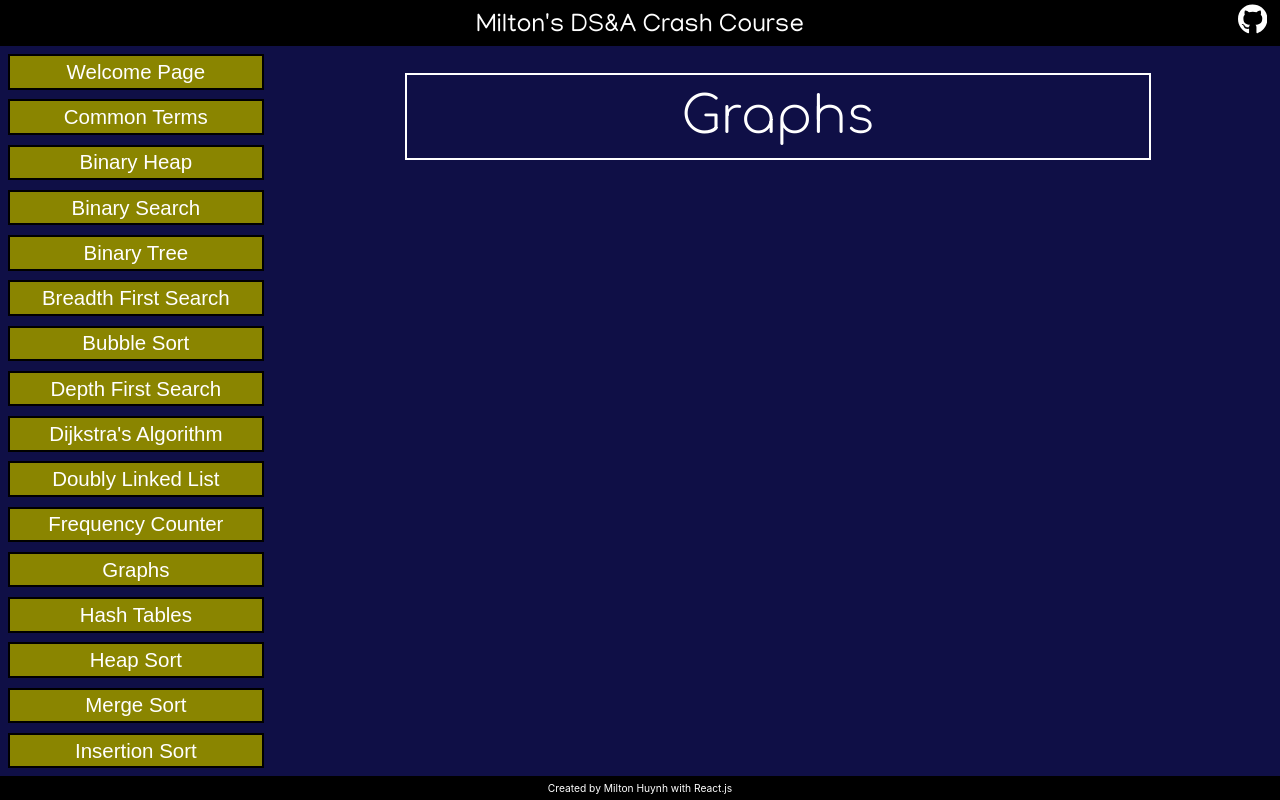
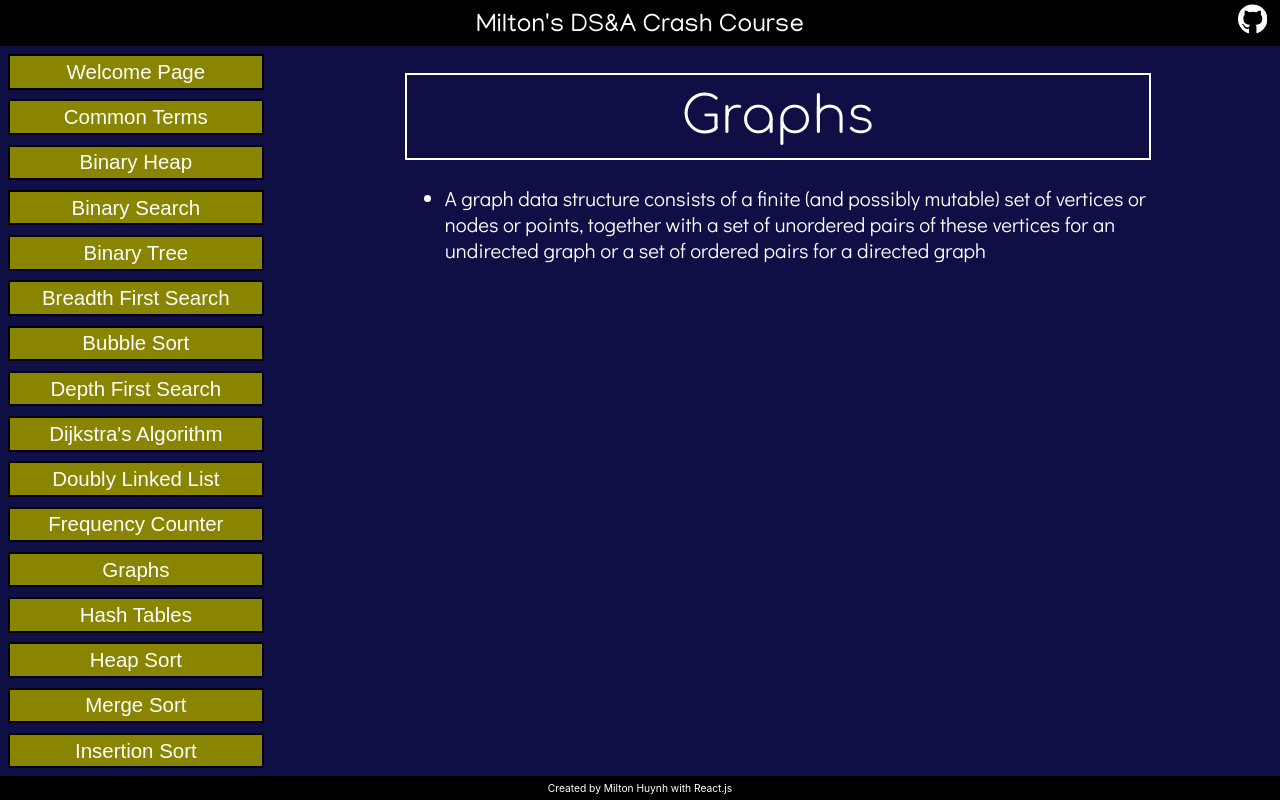
Before and after one commit to miltonhuynh/DSA-guide, a React (Create React App) app in the folder app/: page /DSA-guide/Graphs in a window 1280 px wide. Built offline with nearby package versions, Linux system fonts and the light colour scheme; a web font is replaced by a local one.

Commit message:
Added graph defition

```diff
--- a/app/src/Concepts/Graphs.js
+++ b/app/src/Concepts/Graphs.js
@@ -4,6 +4,11 @@ export default function Graphs() {
   return (
 		<div class="Concept_page">
 			<div class="Concept_title">Graphs</div>
+			<div class="Container font-m">
+				<ul>
+					<li>A graph data structure consists of a finite (and possibly mutable) set of vertices or nodes or points, together with a set of unordered pairs of these vertices for an undirected graph or a set of ordered pairs for a directed graph</li>
+				</ul>
+			</div>
 		</div>
 	)
 }
--- a/app/src/index.js
+++ b/app/src/index.js
@@ -65,7 +65,6 @@ root.render(
         <Route path="/DSA-guide/BinaryTree" element={<BinaryTree />} />
         <Route path="/DSA-guide/BinaryHeap" element={<BinaryHeap />} />
         <Route path="/DSA-guide/Graphs" element={<Graphs />} />
-
       </Route>
     </Routes>
   </BrowserRouter>
```
